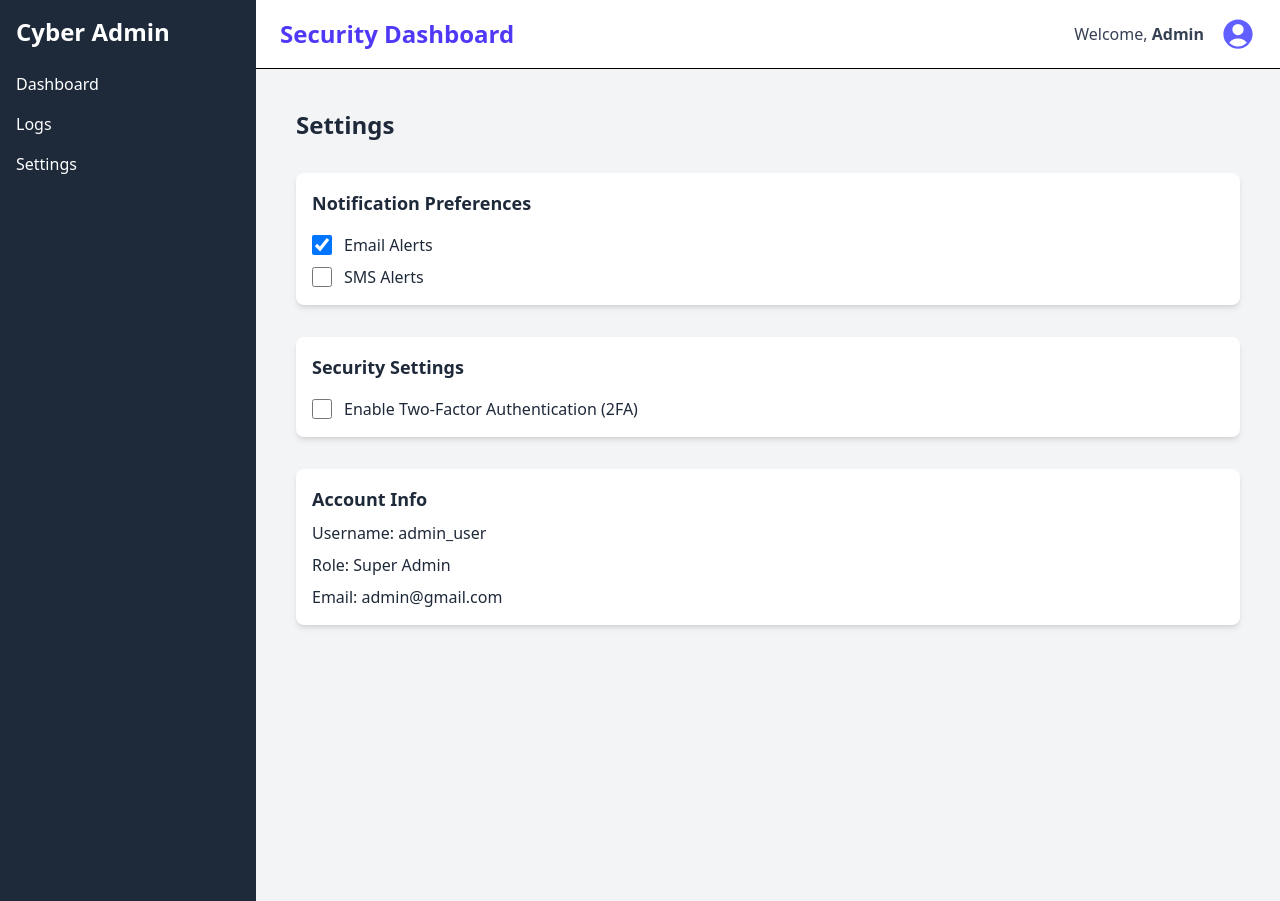
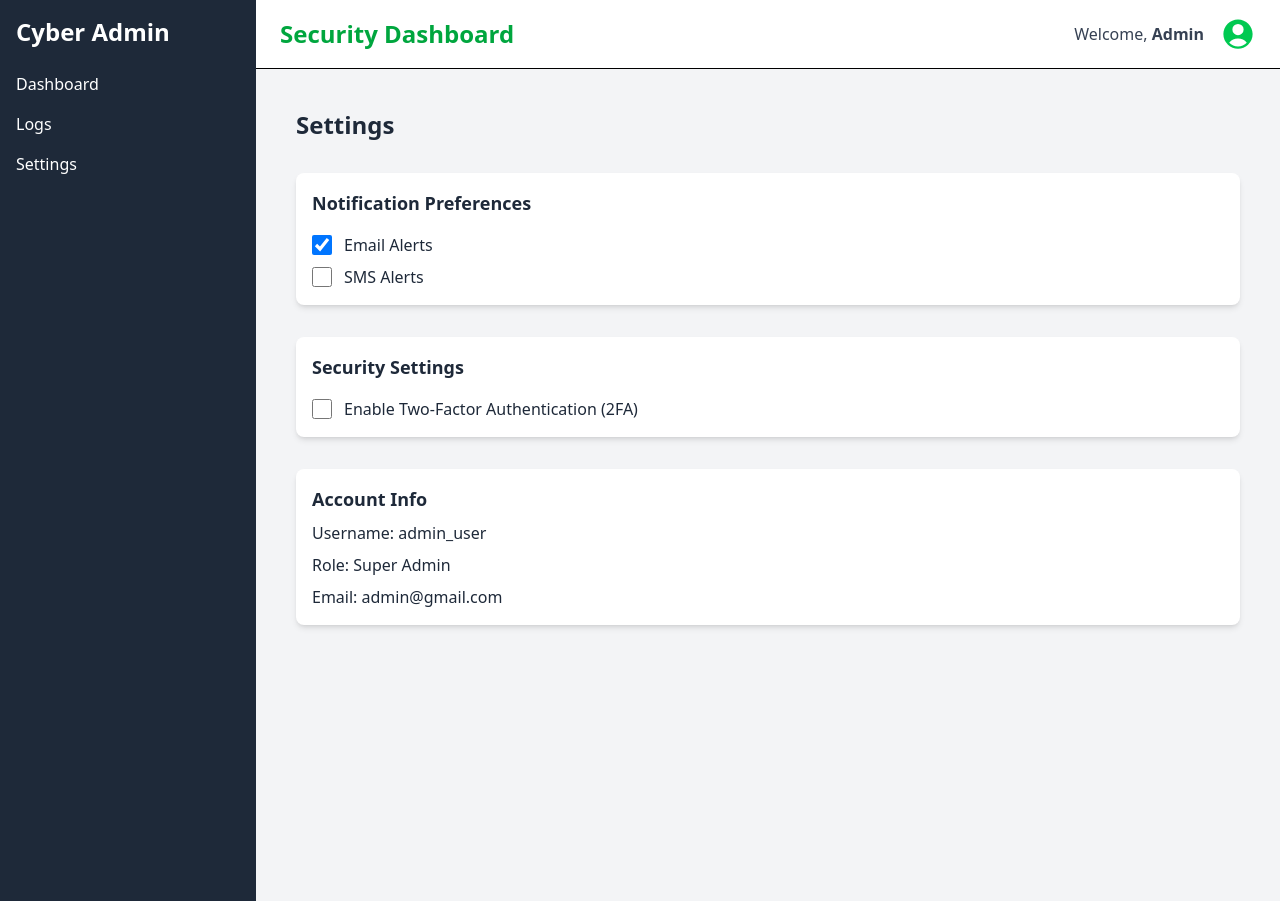
Before and after one commit to omjaiswal45/Cybersecurity-Log-Dashboard, a React (Vite) app in the folder Client/: page /settings in a window 1280 px wide. Built offline with nearby package versions, Linux system fonts and the light colour scheme.

Commit message:
Update Header.jsx

```diff
--- a/Client/src/components/Header.jsx
+++ b/Client/src/components/Header.jsx
@@ -4,11 +4,13 @@ import { UserCircleIcon } from '@heroicons/react/24/solid';
 function Header() {
   return (
     <header className="bg-white px-6 py-4 shadow flex justify-between items-center border-b">
-      <h1 className="text-2xl font-bold text-indigo-600">Security Dashboard</h1>
+      <h1 className="text-2xl font-bold text-green-600">Security Dashboard</h1>
 
       <div className="flex items-center gap-4">
-        <span className="text-gray-700 font-medium">Welcome, <span className="font-semibold">Admin</span></span>
-        <UserCircleIcon className="w-9 h-9 text-indigo-500" />
+        <span className="text-gray-700 font-medium">
+          Welcome, <span className="font-semibold">Admin</span>
+        </span>
+        <UserCircleIcon className="w-9 h-9 text-green-500" />
       </div>
     </header>
   );
```
